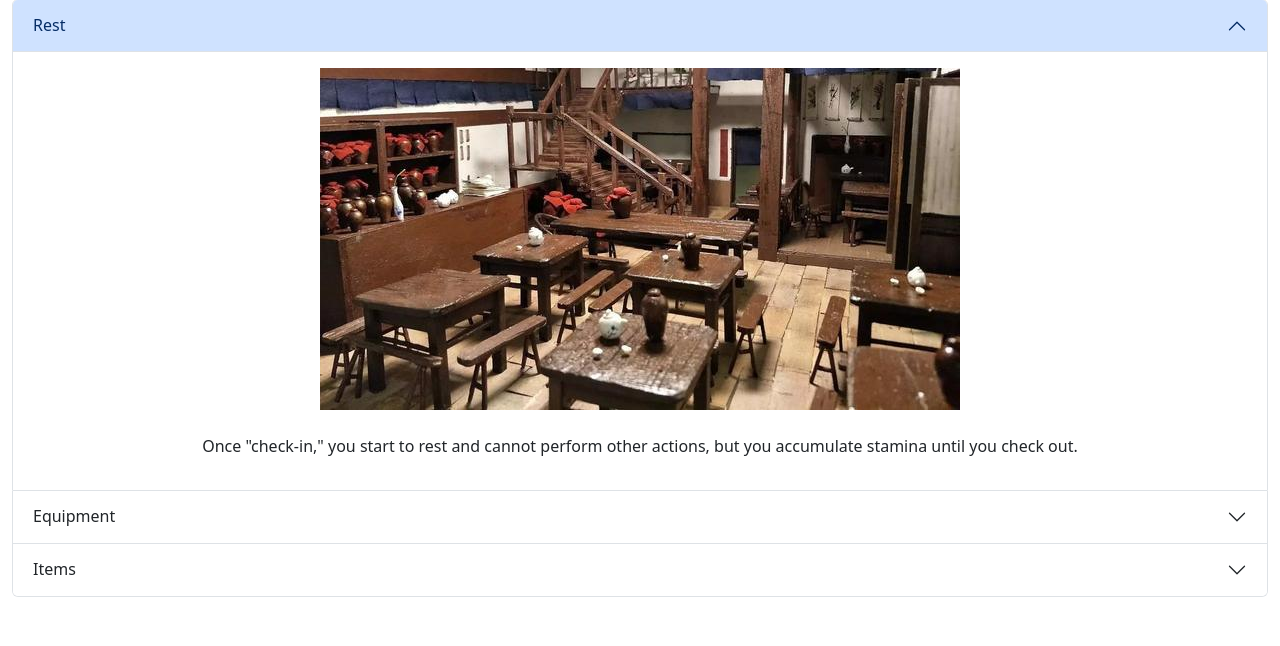
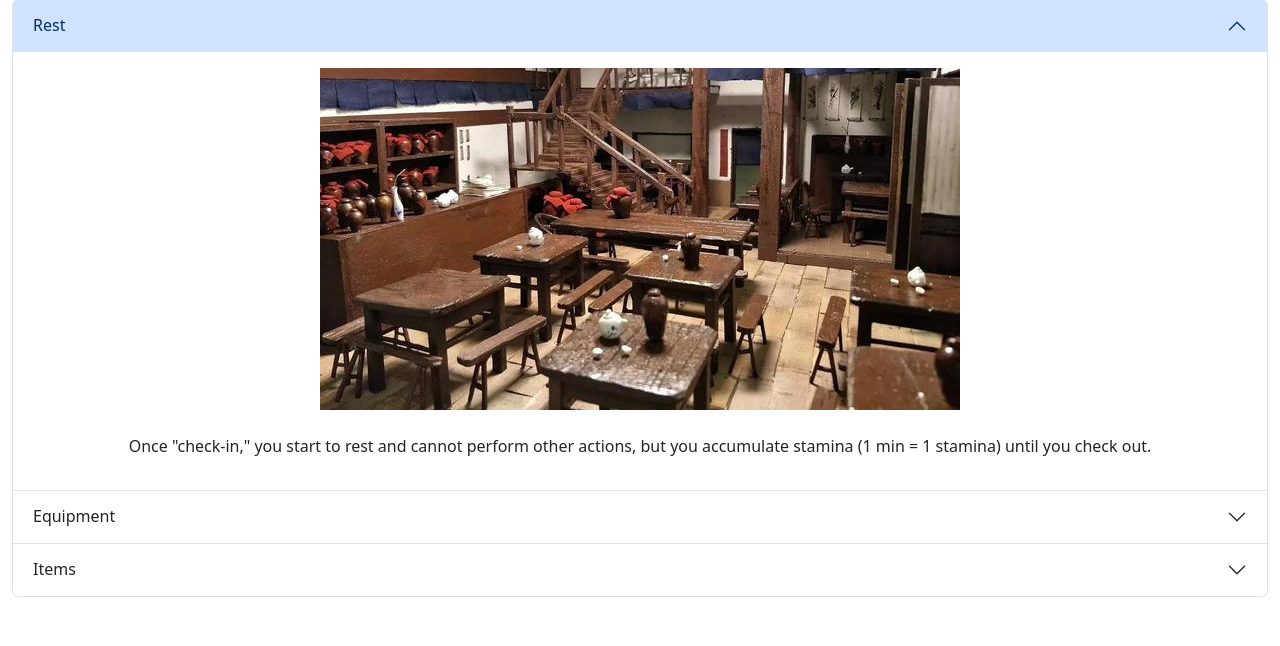
Before and after one commit to kelvinwong05/jianghu, a Flask app: template templates/tavern.html in a window 1280 px wide. Shown: the part 181-827 px from the top of the page. Run offline with Flask 3, Linux system fonts and the light colour scheme; the template is opened without the code that fills it, so the values that code supplies are empty; some libraries are stand-ins or nearby versions.

```diff
--- a/templates/tavern.html
+++ b/templates/tavern.html
@@ -16,10 +16,10 @@
           <div id="panelsStayOpen-collapseOne" class="accordion-collapse collapse show">
             <div class="accordion-body">
               <img src="https://githubproject-2b82136bcb5a.herokuapp.com/static/tavern.jpg" class="img-fluid" alt="tavern"><br><br>
-              <p>Once "check-in," you start to rest and cannot perform other actions, but you accumulate stamina until you check out.</p>
+              <p>Once "check-in," you start to rest and cannot perform other actions, but you accumulate stamina (1 min = 1 stamina) until you check out.</p>
             </div>
             {% if status == "active" %}
-            <p>You can now check-in.</p>
+            <p>You can now check-in to rest.</p>
             <form action="/tavern" method="post">
               <button class="btn btn-primary" type="submit" name="checkin" value="checkin">
                 Rest
```
Also changed, not shown: game.db.
